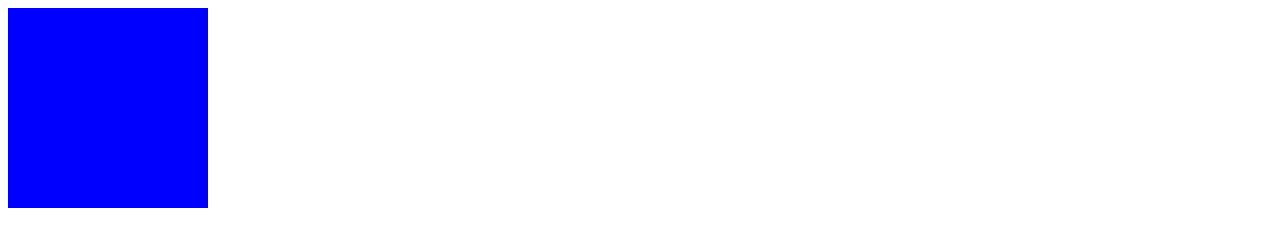
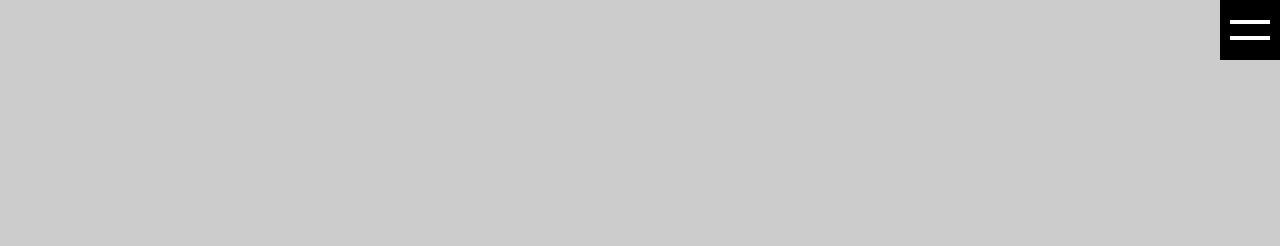
Before and after one commit to andrasghyczy/w7-practices, a plain HTML site: page frontend/index.html in a window 1280 px wide. Drawn offline with Linux system fonts and the light colour scheme.

Commit message:
Tuesday workflow

```diff
--- a/frontend/index.html
+++ b/frontend/index.html
@@ -5,13 +5,8 @@
 	<meta http-equiv="X-UA-Compatible" content="IE=edge">
 	<meta name="viewport" content="width=device-width, initial-scale=1.0">
 	<title>This is FRONTEND</title>
-	<style>
-		#root {
-			height: 200px;
-			width: 200px;
-			background-color: blue;
-		}
-	</style>
+	<link rel="stylesheet" href="reset.css">
+	<link rel="stylesheet" href="style.css">
 	<script src="script.js"></script>
 </head>
 <body>
--- /dev/null
+++ b/frontend/reset.css
@@ -0,0 +1,32 @@
+* {
+    margin: 0;
+    padding: 0;
+    border: 0;
+    outline: none;
+    box-sizing: border-box;
+    background: transparent;
+    font-family: inherit;
+  }
+  a{
+    text-decoration: none;
+  }
+  a img {
+    border: none;
+  }
+
+  button,
+  a {
+    cursor: pointer;
+    color: inherit;
+  }
+
+  textarea {
+    resize: none;
+  }
+
+  button,
+  textarea,
+  select {
+    appearance: none !important;
+    border-radius: 0;
+  }
--- a/frontend/script.js
+++ b/frontend/script.js
@@ -1,4 +1,4 @@
-let globalVariable1 = 12;
+/* let globalVariable1 = 12;
 
 let globalVariable2 = function (){
     console.log("inside the function", globalVariable1); // mivel globális változó, függvényen belül is előhívható
@@ -73,15 +73,26 @@ globalVariable3(globalVariable5(),globalVariable4, globalVariable6)
 
 /* console.log(funVariable) // nem fog tudni hozzáférni, mert a "funVariable" function változó, csak a functionon belül létezik */
 
-const loadEvent = function (parameter1){
-    const rootElement = document.getElementById("root")
-    console.log(globalVariable1)
-    console.log(parameter1)
+const menuButtonComponent = function (){
+    return`
+        <button id="menu-btn"></button>
+    `
+}
 
-    rootElement.addEventListener("click", function (event){
-        console.log(event.currentTarget);
-        event.currentTarget.insertAdjacentHTML("beforeend", "Clicked, ")
-        event.currentTarget.classList.toggle("clicked")
+const loadEvent = function (){
+    const rootElement = document.getElementById("root");
+    rootElement.insertAdjacentHTML("beforeend", menuButtonComponent());
+
+    const menuButtonElement = document.getElementById("menu-btn");
+
+
+    menuButtonElement.addEventListener("click", function (event){
+        // event.currentTarget.classList.toggle("clicked")
+        // console.log(rootElement);
+        // console.log(event.currentTarget.parentElement);
+        // console.log(event.currentTarget.closest("#root"));
+
+        event.currentTarget.closest("#root").classList.toggle("menu-opened")
     })
 }
 
--- /dev/null
+++ b/frontend/style.scss
@@ -0,0 +1,54 @@
+#root {
+    width: 100%;
+    min-height: 100vh;
+
+    background-color: #ccc;
+
+    #menu-btn {
+        position: fixed;
+        top: 0;
+        right: 0;
+
+        width: 60px;
+        height: 60px;
+
+        background-color: black;
+
+        &::before,
+        &::after {
+            content: "";
+            position: absolute;
+            right: 10px;
+
+            width: 40px;
+            height: 4px;
+
+            background-color: white;
+            transition: top 500ms, transform 500ms;
+        }
+
+        &::before {
+            top: 20px;
+        }
+
+        &::after {
+            top: 36px;
+        }
+    }
+    &.menu-opened {
+        background-color: #fff;
+
+        #menu-btn {
+            background-color: #333;
+            &::before {
+                top: 28px;
+                transform: rotate(45deg);
+            }
+
+            &::after {
+                top: 28px;
+                transform: rotate(-45deg);
+            }
+        }
+    }
+}
```
Also changed, not shown: frontend/style.css (added), 1 other file.
